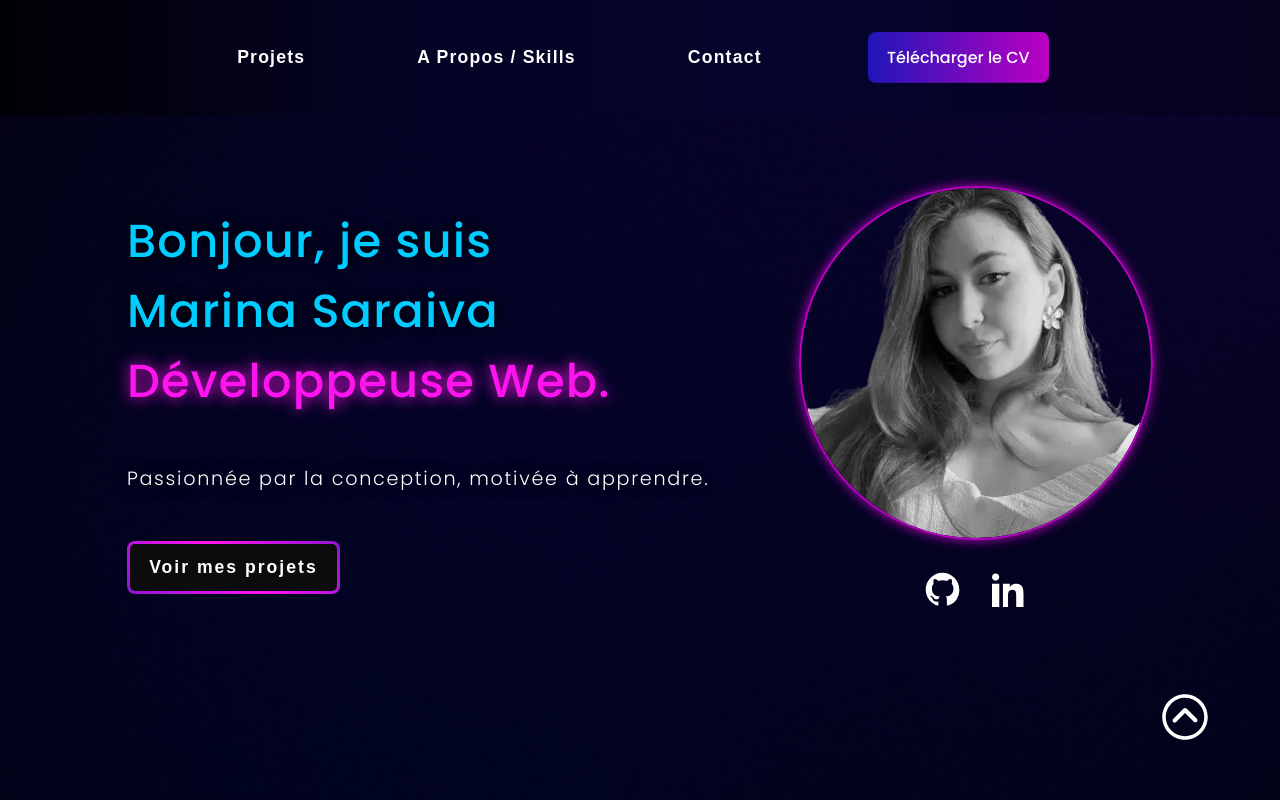
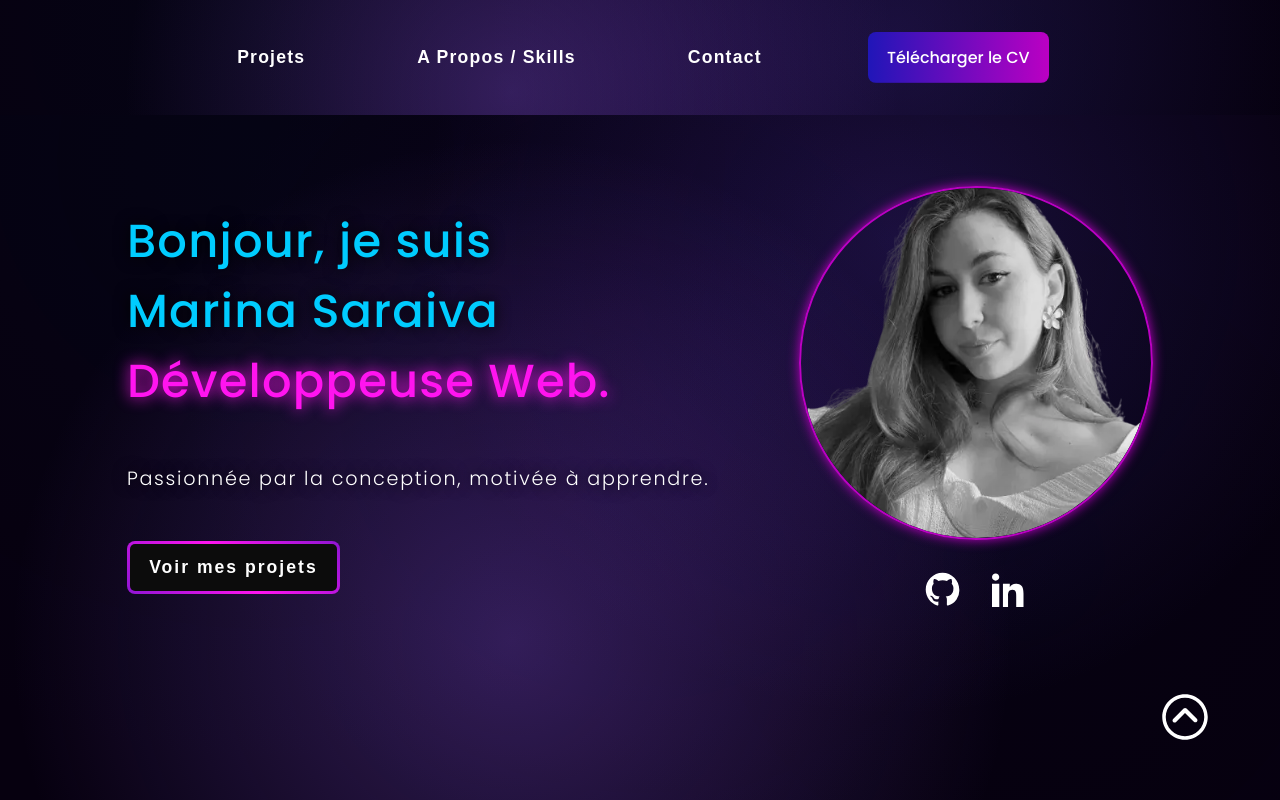
Before and after one commit to Marina-404/Portfolio, a React (Vite) app: page / in a window 1280 px wide. Shown: the top 800 px of the page. Built offline with nearby package versions, Linux system fonts and the light colour scheme.

Commit message:
feat: modified

```diff
--- a/src/App.css
+++ b/src/App.css
@@ -2,10 +2,17 @@
 body {
   padding: 0;
   margin: 0;
-  background-image: url("./images/background.jpg");
+  height: auto;
+background-color: #06000f;
+  background-image:
+    radial-gradient(circle at 40% 80%, rgba(115, 72, 193, 0.4) 0%, rgba(0, 0, 0, 0) 50%),
+    radial-gradient(circle at 70% 30%, rgba(70, 50, 160, 0.3) 0%, rgba(0, 0, 0, 0) 45%),
+    radial-gradient(circle at 50% 50%, rgba(30, 0, 60, 0.25) 0%, rgba(0, 0, 0, 0) 60%),
+    radial-gradient(circle at 20% 20%, rgba(0, 25, 50, 0.15) 0%, rgba(0, 0, 0, 0) 50%),
+    radial-gradient(circle at 80% 70%, rgba(0, 15, 35, 0.1) 0%, rgba(0, 0, 0, 0) 40%);
+  background-repeat: no-repeat;
   background-size: cover;
-  background-position: center;
-  background-repeat: no-repeat;
+  background-attachment: fixed;
   min-height: 100vh;
   font-family: 'Poppins';
   color: white;
--- a/src/styles/navbar.css
+++ b/src/styles/navbar.css
@@ -9,7 +9,14 @@
   justify-content: center;
   gap: 100px;
   padding: 2rem 0;
-  background: linear-gradient(to right, #010005, #050426,#05042c, #06011d);
+  background: radial-gradient(circle at 40% 80%, rgba(115, 72, 193, 0.4) 0%, rgba(0, 0, 0, 0) 50%),
+                radial-gradient(circle at 70% 30%, rgba(70, 50, 160, 0.3) 0%, rgba(0, 0, 0, 0) 45%),
+                radial-gradient(circle at 50% 50%, rgba(30, 0, 60, 0.25) 0%, rgba(0, 0, 0, 0) 60%),
+                radial-gradient(circle at 20% 20%, rgba(0, 25, 50, 0.15) 0%, rgba(0, 0, 0, 0) 50%),
+                radial-gradient(circle at 80% 70%, rgba(0, 15, 35, 0.1) 0%, rgba(0, 0, 0, 0) 40%),
+                #06000f;
+  background-attachment: fixed;
+  background-size: cover;
   z-index: 1000;
 }
 
@@ -112,7 +119,9 @@
     transform: translateY(-10px);
     transition: all 0.4s ease;
     flex-direction: column;
-    background: linear-gradient(to right, #010005, #050426,#05042c, #06011d);
+    background: rgba(10, 5, 20, 0.85);
+    backdrop-filter: blur(8px);
+    -webkit-backdrop-filter: blur(8px);
     position: absolute;
     top: 80px;
     left: 0;
```
